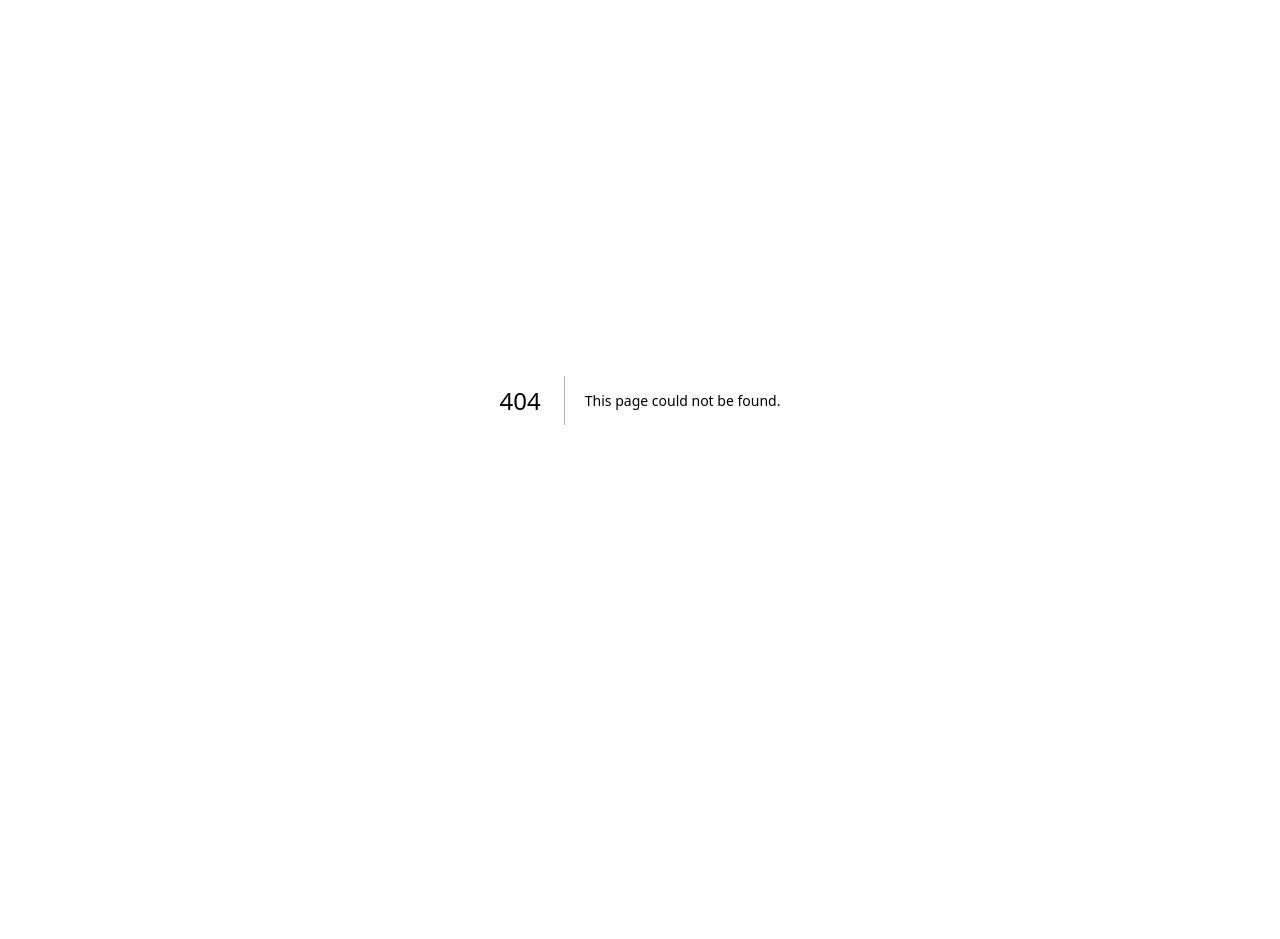
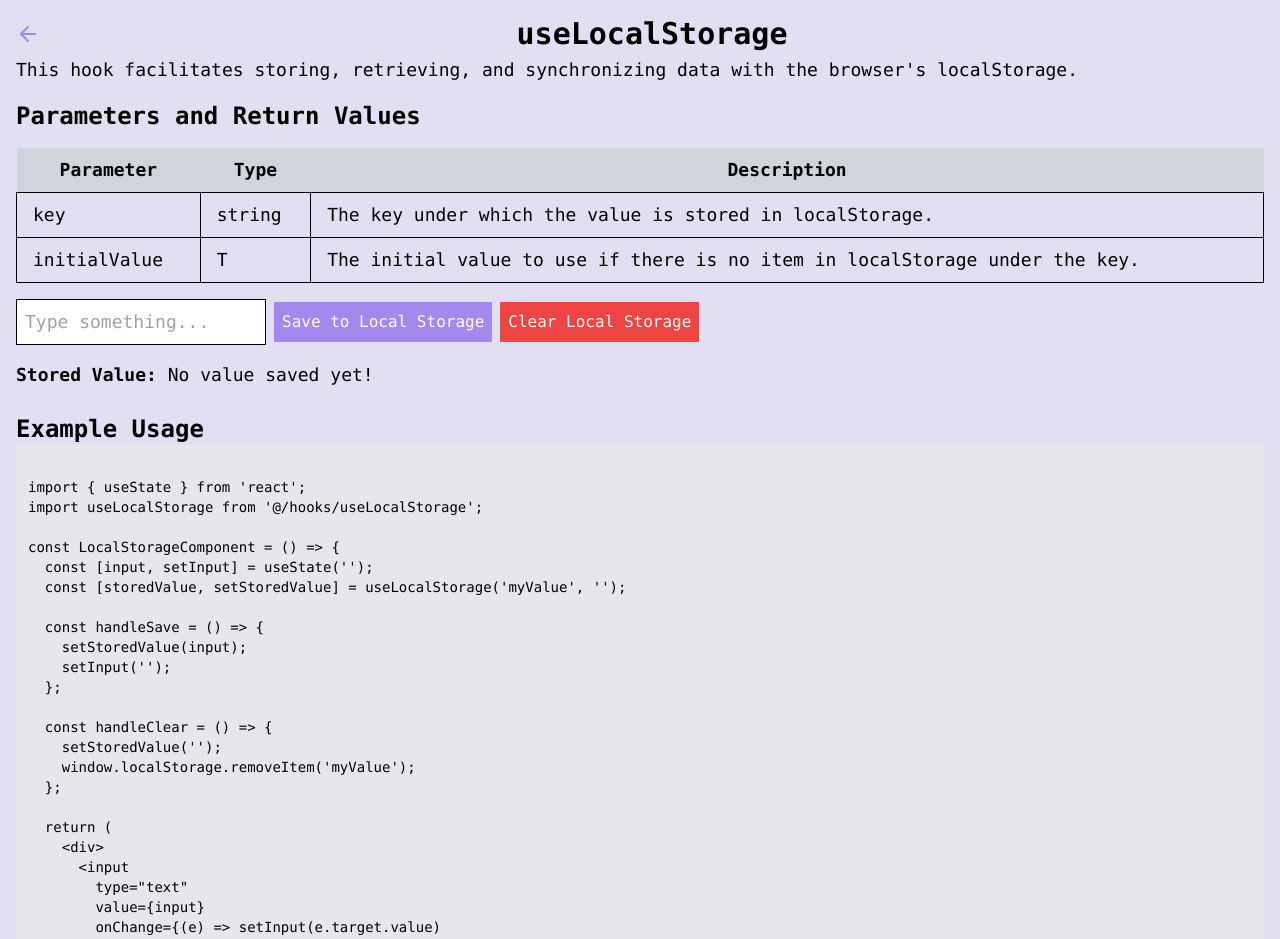
Before and after one commit to ehte92/quick-hooks, a Next.js app: page /use-local-storage in a window 1280 px wide. Before the commit this address had no page. Shown: the top 939 px of the page. Before the commit the page ends 800 px from the top, so only its background shows below. Built offline with nearby package versions, Linux system fonts and the light colour scheme.

Commit message:
chore: Add useLocalStorage hook for managing state with localStorage in React

```diff
--- /dev/null
+++ b/app/use-local-storage/page.tsx
@@ -0,0 +1,143 @@
+'use client';
+
+import React, { useState } from 'react';
+
+import { ArrowLeftIcon } from 'lucide-react';
+import { useRouter } from 'next/navigation';
+
+import useLocalStorage from '@/hooks/useLocalStorage';
+
+const LocalStorageComponent: React.FC = () => {
+  const [input, setInput] = useState('');
+  const [storedValue, setStoredValue] = useLocalStorage('myValue', '');
+  const router = useRouter();
+
+  // Navigate back to the previous page
+  const handleBack = () => {
+    router.back();
+  };
+
+  // Save input to local storage and clear input field
+  const handleSave = () => {
+    setStoredValue(input);
+    setInput('');
+  };
+
+  // Clear the stored value in local storage
+  const handleClear = () => {
+    setStoredValue('');
+    window.localStorage.removeItem('myValue');
+  };
+
+  return (
+    <div className="container mx-auto bg-bg dark:bg-darkBg p-4 font-mono text-text dark:text-darkText">
+      <div className="flex items-center justify-between">
+        <ArrowLeftIcon
+          className="w-6 h-6 text-main cursor-pointer"
+          onClick={handleBack}
+        />
+        <h1 className="text-3xl font-bold">useLocalStorage</h1>
+        <div></div>
+      </div>
+      <p className="mt-1 mb-4 text-lg">
+        This hook facilitates storing, retrieving, and synchronizing data with
+        the browser's localStorage.
+      </p>
+
+      <h2 className="text-2xl font-bold">Parameters and Return Values</h2>
+      <table className="table-auto w-full my-4 text-lg">
+        <thead className="bg-gray-300 dark:bg-gray-700">
+          <tr>
+            <th className="px-4 py-2">Parameter</th>
+            <th className="px-4 py-2">Type</th>
+            <th className="px-4 py-2">Description</th>
+          </tr>
+        </thead>
+        <tbody>
+          <tr>
+            <td className="border px-4 py-2">key</td>
+            <td className="border px-4 py-2">string</td>
+            <td className="border px-4 py-2">
+              The key under which the value is stored in localStorage.
+            </td>
+          </tr>
+          <tr>
+            <td className="border px-4 py-2">initialValue</td>
+            <td className="border px-4 py-2">T</td>
+            <td className="border px-4 py-2">
+              The initial value to use if there is no item in localStorage under
+              the key.
+            </td>
+          </tr>
+        </tbody>
+      </table>
+      <div className="mb-4">
+        <div className="flex items-center">
+          <input
+            type="text"
+            value={input}
+            onChange={(e) => setInput(e.target.value)}
+            placeholder="Type something..."
+            className="border border-border dark:border-darkBorder p-2 mr-2 text-lg"
+          />
+          <button
+            onClick={handleSave}
+            className="bg-main dark:bg-accent p-2 text-white mr-2"
+          >
+            Save to Local Storage
+          </button>
+          <button
+            onClick={handleClear}
+            className="bg-destructive dark:bg-destructive p-2 text-white"
+          >
+            Clear Local Storage
+          </button>
+        </div>
+        <div className="text-lg mt-4">
+          <strong>Stored Value:</strong> {storedValue || 'No value saved yet!'}
+        </div>
+      </div>
+
+      <h2 className="text-2xl font-bold mt-6">Example Usage</h2>
+      <pre className="bg-gray-200 dark:bg-gray-800 p-3 rounded text-sm">
+        {`
+import { useState } from 'react';
+import useLocalStorage from '@/hooks/useLocalStorage';
+
+const LocalStorageComponent = () => {
+  const [input, setInput] = useState('');
+  const [storedValue, setStoredValue] = useLocalStorage('myValue', '');
+
+  const handleSave = () => {
+    setStoredValue(input);
+    setInput('');
+  };
+
+  const handleClear = () => {
+    setStoredValue('');
+    window.localStorage.removeItem('myValue');
+  };
+
+  return (
+    <div>
+      <input
+        type="text"
+        value={input}
+        onChange={(e) => setInput(e.target.value)
+        placeholder="Type something..."
+      />
+      <button onClick={handleSave}>Save to Local Storage</button>
+      <button onClick={handleClear}>Clear Local Storage</button>
+      <div>{storedValue || "No value saved yet!"}</div>
+    </div>
+  );
+};
+
+export default LocalStorageComponent;
+        `}
+      </pre>
+    </div>
+  );
+};
+
+export default LocalStorageComponent;
--- /dev/null
+++ b/hooks/useLocalStorage.ts
@@ -0,0 +1,79 @@
+import { useEffect, useState } from 'react';
+
+/**
+ * Custom hook for managing state with localStorage in React.
+ * @param key The key under which to store the data in localStorage.
+ * @param initialValue The initial value or a function that returns it.
+ * @returns An array with the stateful value and a setter function, similar to useState.
+ */
+function useLocalStorage<T>(
+  key: string,
+  initialValue: T | (() => T)
+): [T, (value: T | ((val: T) => T)) => void] {
+  // Get from local storage then parse stored json or return initialValue
+  const readValue = (): T => {
+    // Prevent build error "window is undefined" but keep value in localStorage
+    if (typeof window === 'undefined') {
+      return initialValue instanceof Function ? initialValue() : initialValue;
+    }
+
+    try {
+      const item = window.localStorage.getItem(key);
+      return item
+        ? JSON.parse(item)
+        : initialValue instanceof Function
+          ? initialValue()
+          : initialValue;
+    } catch (error) {
+      console.warn(`Error reading localStorage key “${key}”:`, error);
+      return initialValue instanceof Function ? initialValue() : initialValue;
+    }
+  };
+
+  // State to store our value
+  // Pass initial state function to useState so logic is only executed once
+  const [storedValue, setStoredValue] = useState<T>(readValue);
+
+  // Return a wrapped version of useState's setter function that ...
+  // ... persists the new value to localStorage.
+  const setValue = (value: T | ((val: T) => T)): void => {
+    // Prevent build error "window is undefined" but keep value in localStorage
+    if (typeof window == 'undefined') {
+      console.warn(
+        `Tried setting localStorage key “${key}” even though environment does not support it.`
+      );
+      return;
+    }
+
+    try {
+      // Allow value to be a function so we have the same API as useState
+      const valueToStore =
+        value instanceof Function ? value(storedValue) : value;
+      // Save to local state
+      setStoredValue(valueToStore);
+      // Save to local storage
+      window.localStorage.setItem(key, JSON.stringify(valueToStore));
+    } catch (error) {
+      console.warn(`Error setting localStorage key “${key}”:`, error);
+    }
+  };
+
+  useEffect(() => {
+    setStoredValue(readValue());
+  }, []);
+
+  useEffect(() => {
+    const handleStorageChange = (event: StorageEvent) => {
+      if (event.key === key && event.newValue) {
+        setStoredValue(JSON.parse(event.newValue));
+      }
+    };
+
+    window.addEventListener('storage', handleStorageChange);
+    return () => window.removeEventListener('storage', handleStorageChange);
+  }, []);
+
+  return [storedValue, setValue];
+}
+
+export default useLocalStorage;
```
